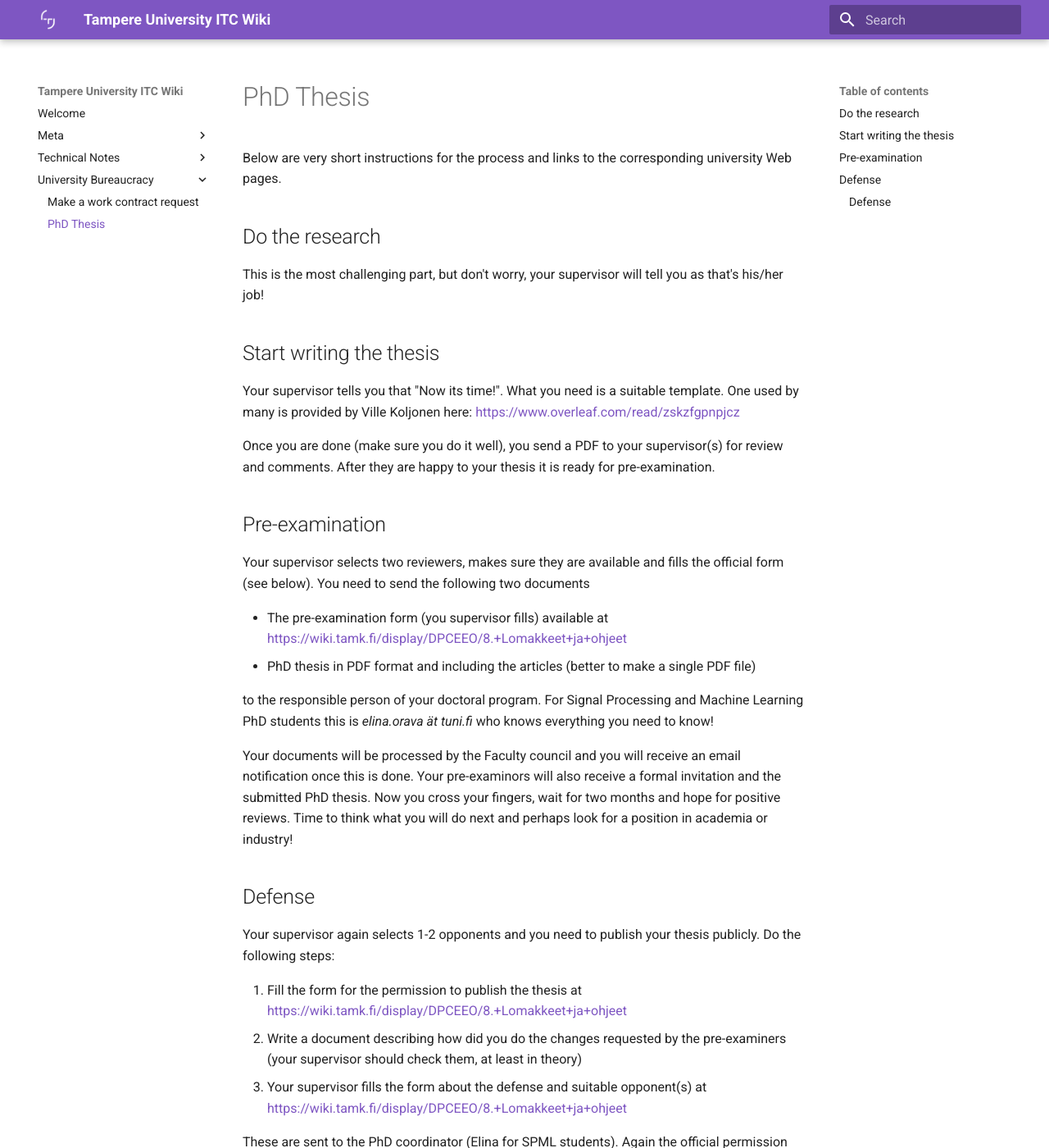
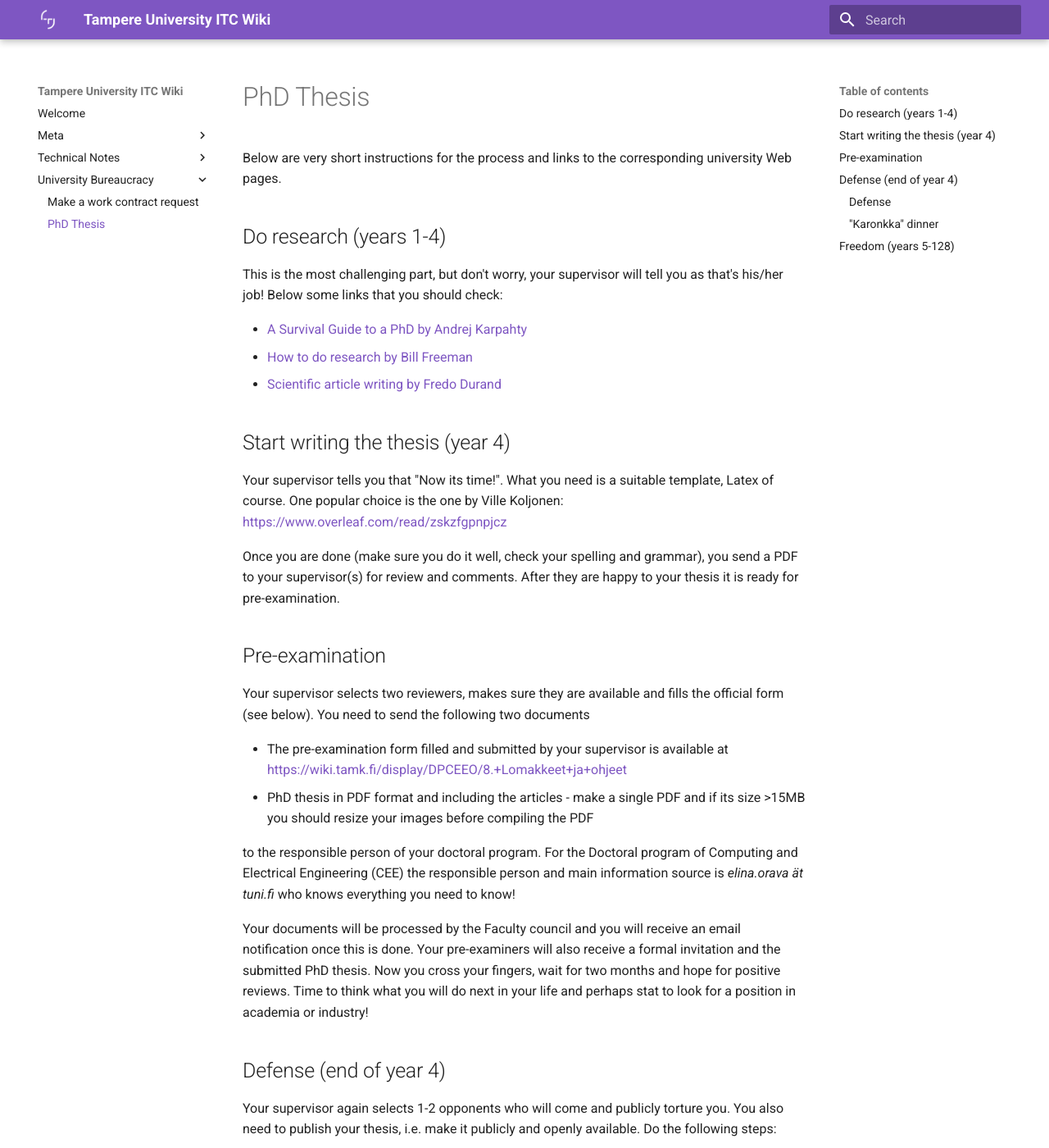
Before and after one commit to TUNI-ITC/wiki, an MkDocs documentation site: the page built from docs/University-Bureaucracy/phd_thesis.md, in a window 1280 px wide and 1400 px high. Shown: the whole window at 82% size. Built offline with MkDocs 1.6.1 and Material for MkDocs 9.7.7, drawn with Linux system fonts in a browser that asks for light colours; some of the changed text lies outside the part shown.

Commit message:
updated PhD thesis process

```diff
--- a/docs/University-Bureaucracy/phd_thesis.md
+++ b/docs/University-Bureaucracy/phd_thesis.md
@@ -1,42 +1,57 @@
 # PhD Thesis
 Below are very short instructions for the process and links to the corresponding university Web pages.
 
-## Do the research
-This is the most challenging part, but don't worry, your supervisor will tell you as that's his/her job!
+## Do research (years 1-4)
+This is the most challenging part, but don't worry, your supervisor will tell you as that's his/her job! Below some links that you should check:
 
-## Start writing the thesis
-Your supervisor tells you that "Now its time!". What you need is a suitable template. One used by many is provided by Ville Koljonen here: [https://www.overleaf.com/read/zskzfgpnpjcz](https://www.overleaf.com/read/zskzfgpnpjcz)
+ - [A Survival Guide to a PhD by Andrej Karpahty](http://karpathy.github.io/2016/09/07/phd/)
+ - [How to do research by Bill Freeman](http://people.csail.mit.edu/billf/publications/How_To_Do_Research.pdf)
+ - [Scientific article writing by Fredo Durand](http://people.csail.mit.edu/fredo/FredoBadWriting.pdf)
 
-Once you are done (make sure you do it well), you send a PDF to your supervisor(s) for review and comments. After they are happy to your thesis it is ready for pre-examination.
+## Start writing the thesis (year 4)
+Your supervisor tells you that "Now its time!". What you need is a suitable template, Latex of course. One popular choice is the one by Ville Koljonen: [https://www.overleaf.com/read/zskzfgpnpjcz](https://www.overleaf.com/read/zskzfgpnpjcz)
+
+Once you are done (make sure you do it well, check your spelling and grammar), you send a PDF to your supervisor(s) for review and comments. After they are happy to your thesis it is ready for pre-examination.
 
 ## Pre-examination
 Your supervisor selects two reviewers, makes sure they are available and fills the official form (see below).
 You need to send the following two documents
 
- - The pre-examination form (you supervisor fills) available at [https://wiki.tamk.fi/display/DPCEEO/8.+Lomakkeet+ja+ohjeet](https://wiki.tamk.fi/display/DPCEEO/8.+Lomakkeet+ja+ohjeet)
- - PhD thesis in PDF format and including the articles (better to make a single PDF file)
+ - The pre-examination form filled and submitted by your supervisor is available at [https://wiki.tamk.fi/display/DPCEEO/8.+Lomakkeet+ja+ohjeet](https://wiki.tamk.fi/display/DPCEEO/8.+Lomakkeet+ja+ohjeet)
+ - PhD thesis in PDF format and including the articles - make a single PDF and if its size >15MB you should resize your images before compiling the PDF
 
-to the responsible person of your doctoral program. For Signal Processing and Machine Learning PhD students this is *elina.orava ät tuni.fi* who knows everything you need to know!
+to the responsible person of your doctoral program. For the Doctoral program of Computing and Electrical Engineering (CEE) the responsible person and main information source is *elina.orava ät tuni.fi* who knows everything you need to know!
 
-Your documents will be processed by the Faculty council and you will receive an email notification once this is done. Your pre-examinors will also receive a formal invitation and the submitted PhD thesis. Now you cross your fingers, wait for two months and hope for positive reviews. Time to think what you will do next and perhaps look for a position in academia or industry!
+Your documents will be processed by the Faculty council and you will receive an email notification once this is done. Your pre-examiners will also receive a formal invitation and the submitted PhD thesis. Now you cross your fingers, wait for two months and hope for positive reviews. Time to think what you will do next in your life and perhaps stat to look for a position in academia or industry!
 
-## Defense
-Your supervisor again selects 1-2 opponents and you need to publish your thesis publicly. Do the following steps:
+## Defense (end of year 4)
+Your supervisor again selects 1-2 opponents who will come and publicly torture you. You also need to publish your thesis, i.e. make it publicly and openly available. Do the following steps:
 
  1. Fill the form for the permission to publish the thesis at [https://wiki.tamk.fi/display/DPCEEO/8.+Lomakkeet+ja+ohjeet](https://wiki.tamk.fi/display/DPCEEO/8.+Lomakkeet+ja+ohjeet)
  2. Write a document describing how did you do the changes requested by the pre-examiners (your supervisor should check them, at least in theory)
  3. Your supervisor fills the form about the defense and suitable opponent(s) at [https://wiki.tamk.fi/display/DPCEEO/8.+Lomakkeet+ja+ohjeet](https://wiki.tamk.fi/display/DPCEEO/8.+Lomakkeet+ja+ohjeet)
 
-These are sent to the PhD coordinator (Elina for SPML students). Again the official permission comes from the Faculty council, but meanwhile you already prepare the following:
+These are sent to the PhD coordinator (Elina for DCEE students). Again the official permission comes from the Faculty council, but meanwhile you already prepare the following:
 
  - You send the thesis and a separate title page document (tempate at [https://libguides.tuni.fi/dissertationpublishing/](https://libguides.tuni.fi/dissertationpublishing/) ) to *dissertations ät tuni.fi*
  - You send the title page, thesis and articles (if separate from the thesis PDF) to Punamusta for printing using this form [https://tilaukset.omapumu.com/tampereen_yliopisto/index.php?kielivalinta=englanti](https://tilaukset.omapumu.com/tampereen_yliopisto/index.php?kielivalinta=englanti) - your PhD programme coordinator will tell you the minimum amount to be printed and paid by he faculty. You might want to pay a few more copies for your personal use.
- - After you receive permission from the Faculty Council you **immediately** notify *dissertations ät tuni.fi* that they can publish the thesis (they provide you a permanent link page to university library)
- - You also notify the printing house by mailing dissertations ät punamusta.com
- - The permalink and/or printed books are delivered to your opponents asap
+
+After Faculty council informs you that the permission to publish is granted:
+ - **immediately** notify *dissertations ät tuni.fi* to publish the thesis in Trepo (example: [https://trepo.tuni.fi/handle/10024/124060](https://trepo.tuni.fi/handle/10024/124060))
+ - Your supervisor should send the link to the thesis to the opponent(s)
+ - **immediately** notify *dissertations ät punamusta.com* to start printing
+ - You should send printed books to the opponents as well
 
 ### Defense
-Two weeks before the defense you need to do the press release (typically your supervisor is more anxious to do this than you are):
+You are almost done. Next you need just a little bit of marketing and planning.
+ - **Press release** use the template at [https://libguides.tuni.fi/dissertationpublishing/pressrelease](https://libguides.tuni.fi/dissertationpublishing/pressrelease) along with a nice picture of you and send to viestinta.tau ät tuni.fi - typically your supervisor takes care of this
+ - Book defense auditorium (if physical defense)
+ - Order coffee for the defense (if physical defense)
+ - Prepare Zoom meeting (if online) and test everything
 
- - Press release template at [https://libguides.tuni.fi/dissertationpublishing/pressrelease](https://libguides.tuni.fi/dissertationpublishing/pressrelease) along with a nice picture of you is sent to viestinta.tau ät tuni.fi
- - Order coffee if the defense is physical
+### "Karonkka" dinner
+This is not an official part of your defense, but expected in Finland. That means that to "thank" your opponents you will take them for a formal table served dinner to some nice place. During Karonkka, typically during the coffee, there are speeches where you thank people who contributed to your successful PhD thesis (semi-official order: opponents, supervisor, co-authors, others)
+
+## Freedom (years 5-128)
+
+You live a happy life!
```
